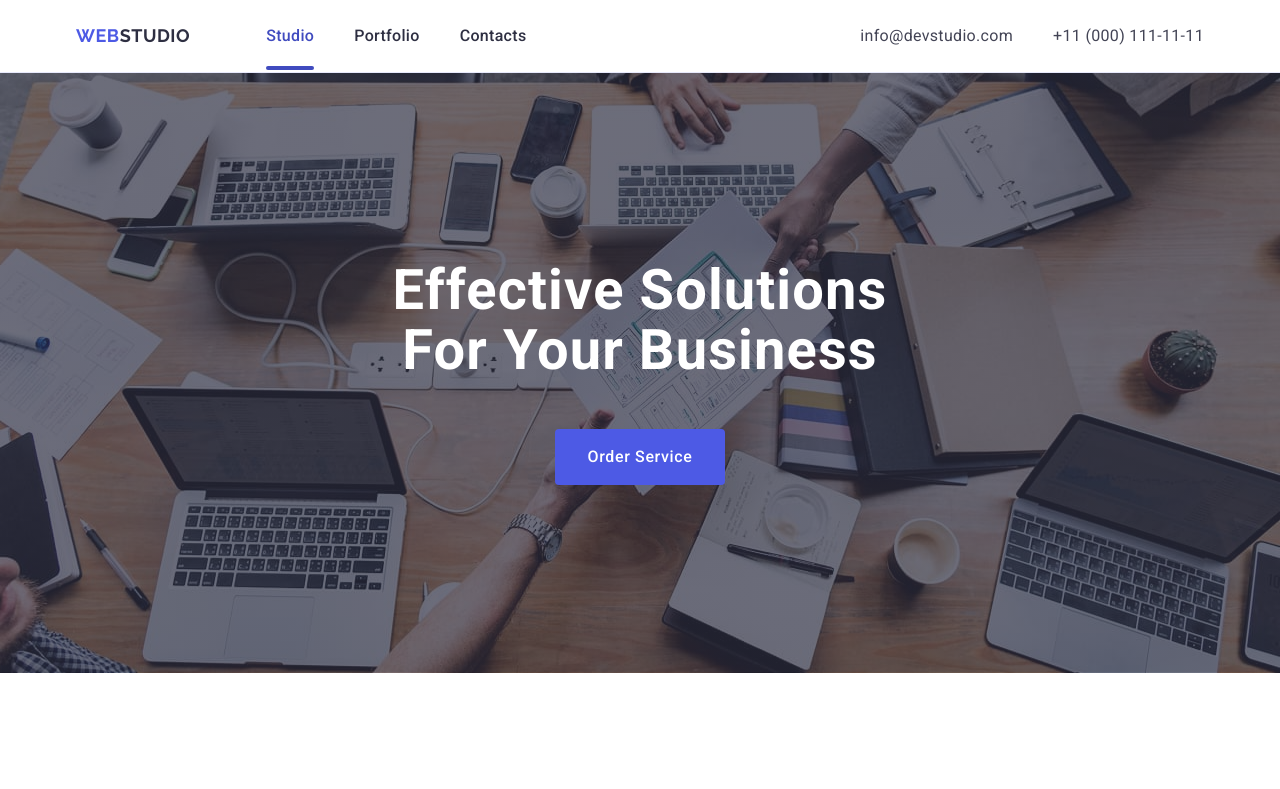
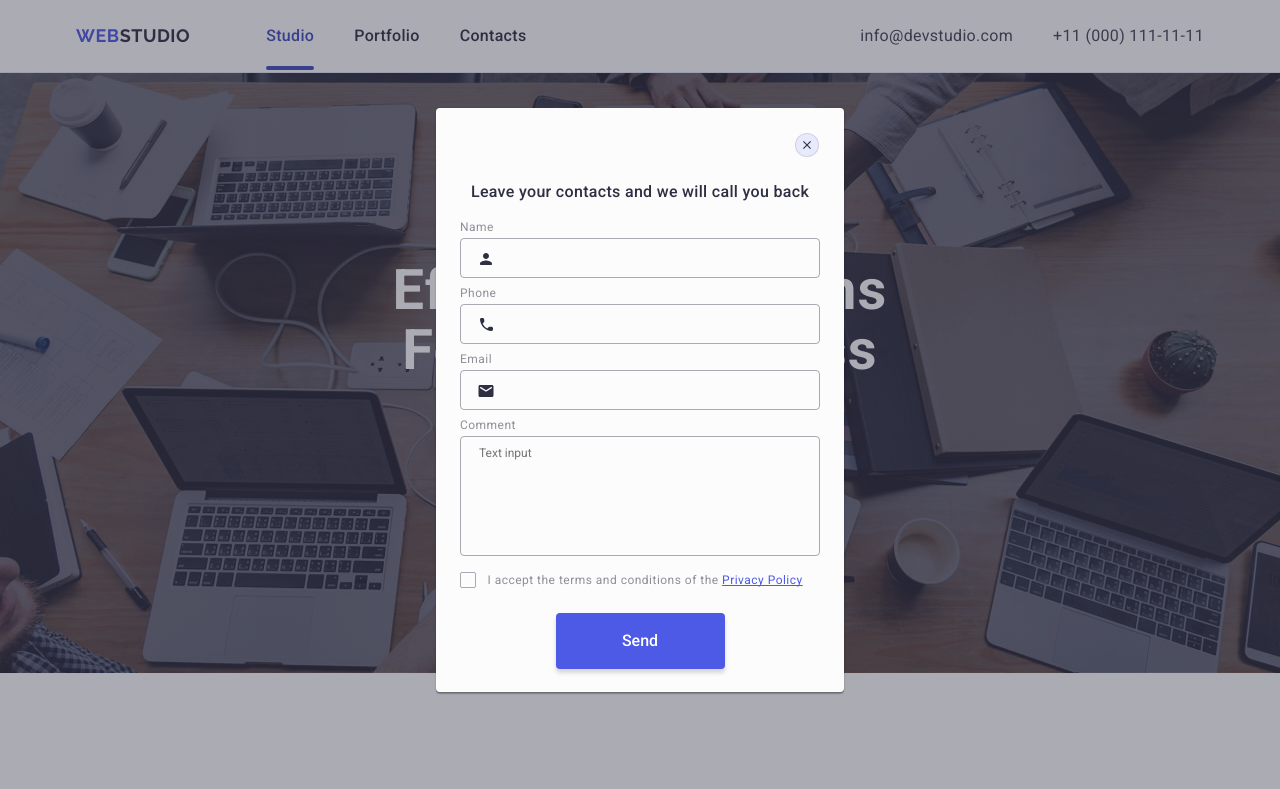
Before and after one commit to FestBC/goit-markup-hw-05, a plain HTML site: page index.html in a window 1280 px wide. Shown: the top 789 px of the page. Drawn offline with nearby package versions, Linux system fonts and the light colour scheme.

Commit message:
Modify index.html.

```diff
--- a/index.html
+++ b/index.html
@@ -383,7 +383,7 @@
         </div>
     </footer>
 
-    <div class="modal-overlay -is-open">
+    <div class="modal-overlay is-open">
         <div class="modal">
             <button class="close-btn" type="button">
                 <svg class="icon" width="8" height="8">
```
